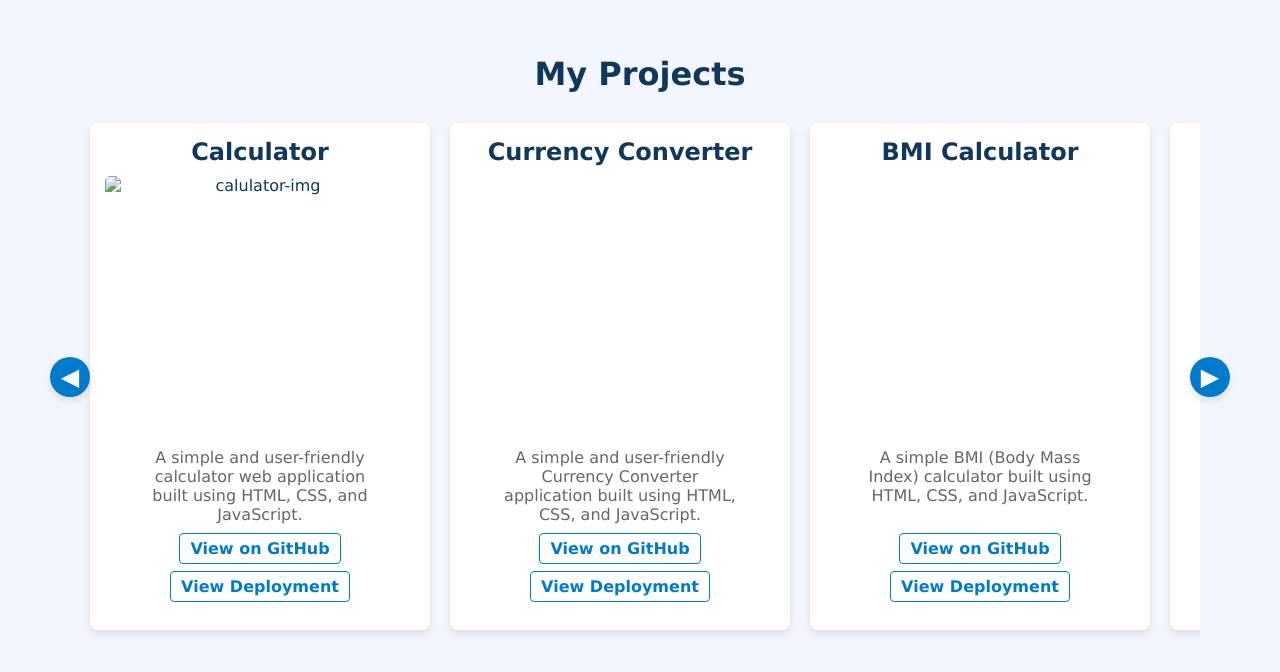
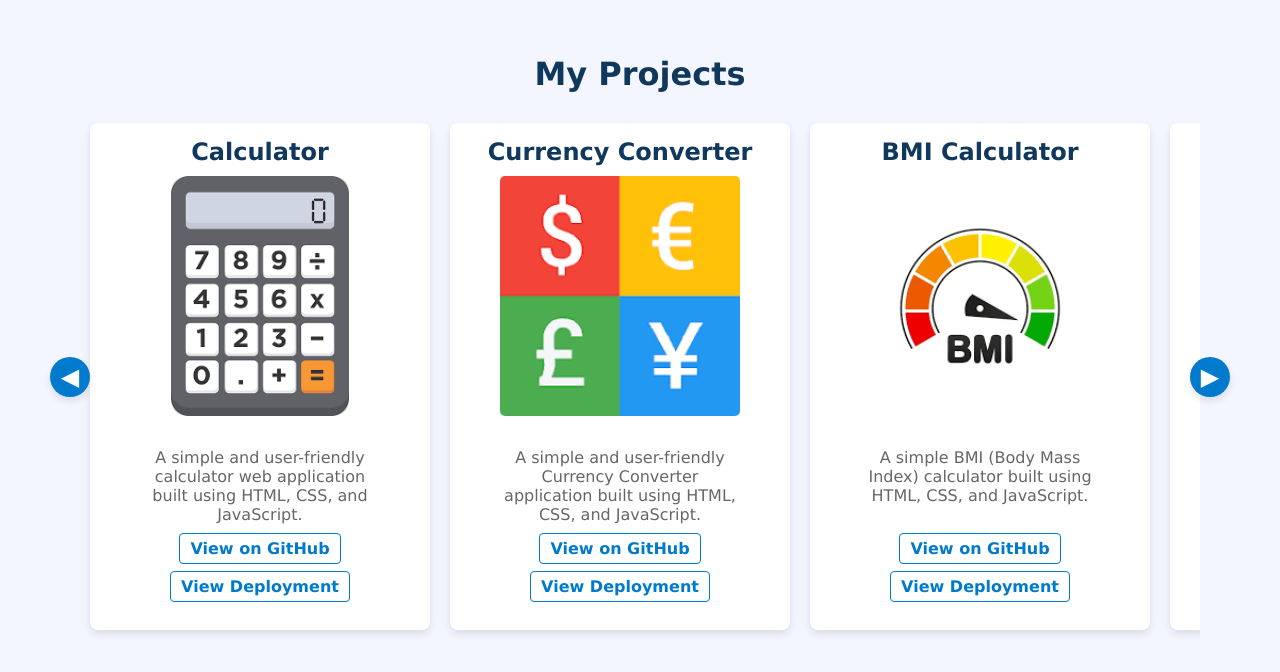
Before and after one commit to AirSatyam07/MyWebsite, a plain HTML site: page index.html in a window 1280 px wide. Shown: the part 765-1437 px from the top of the page. Drawn offline with nearby package versions, Linux system fonts and the light colour scheme; the site is published under a folder, as on GitHub Pages, so addresses that start at the root find nothing.

Commit message:
Update index.html

```diff
--- a/index.html
+++ b/index.html
@@ -61,7 +61,7 @@
 
                     <div class="project-item">
                         <h3>Calculator</h3>
-                        <img class="project-img" src="/images/calulator.png" alt="calulator-img">
+                        <img class="project-img" src="images/calulator.png" alt="calulator-img">
                         <p>A simple and user-friendly calculator web application built using HTML, CSS, and JavaScript.</p>
 
                         <a href="https://github.com/AirSatyam07/Calculator" target="_blank">View on GitHub</a>
@@ -71,7 +71,7 @@
                     </div>
                     <div class="project-item">
                         <h3>Currency Converter</h3>
-                        <img class="project-img" src="/images/currency.png" alt="">
+                        <img class="project-img" src="images/currency.png" alt="">
                         <p>A simple and user-friendly Currency Converter application built using HTML, CSS, and JavaScript.</p>
                         <a href="https://github.com/AirSatyam07/Currency-Converter" target="_blank">View on GitHub</a>
                         <br>
@@ -80,7 +80,7 @@
                     </div>
                     <div class="project-item">
                         <h3>BMI Calculator</h3>
-                        <img class="project-img" src="/images/bmi.png" alt="">
+                        <img class="project-img" src="images/bmi.png" alt="">
                         <p>A simple BMI (Body Mass Index) calculator built using HTML, CSS, and JavaScript.</p>
                         <br>
                         <a href="https://github.com/AirSatyam07/BMI-Calculator" target="_blank">View on GitHub</a>
```
